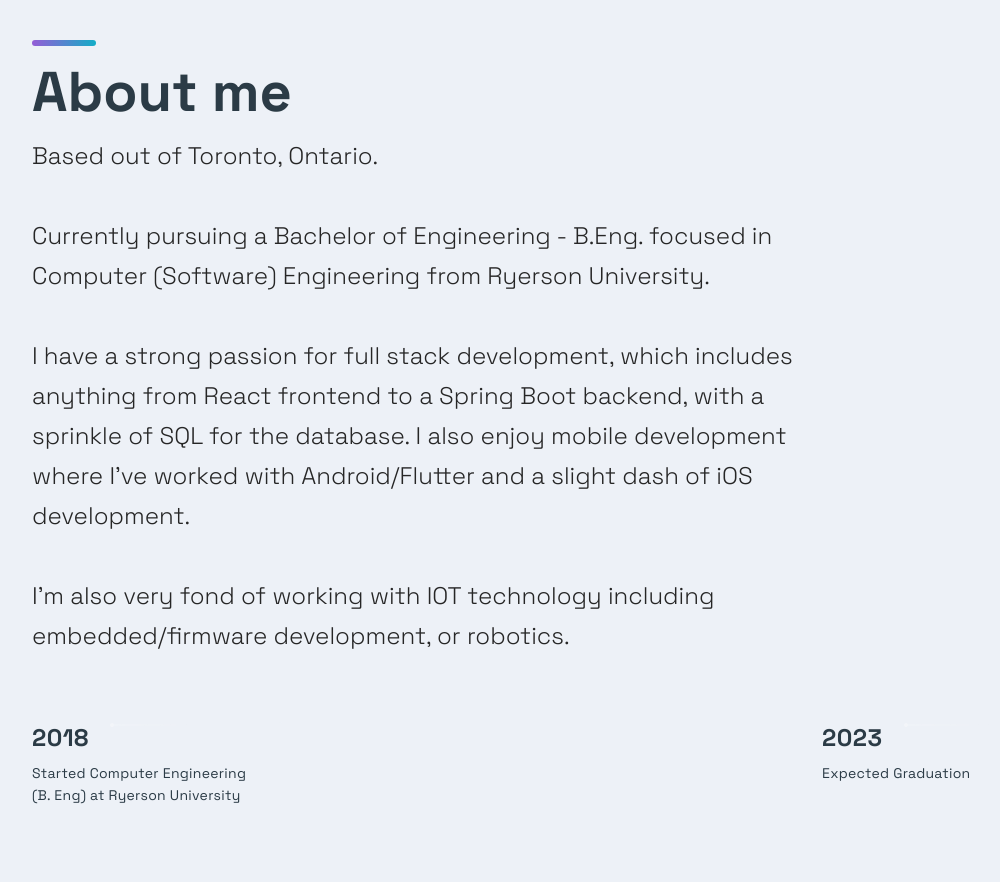
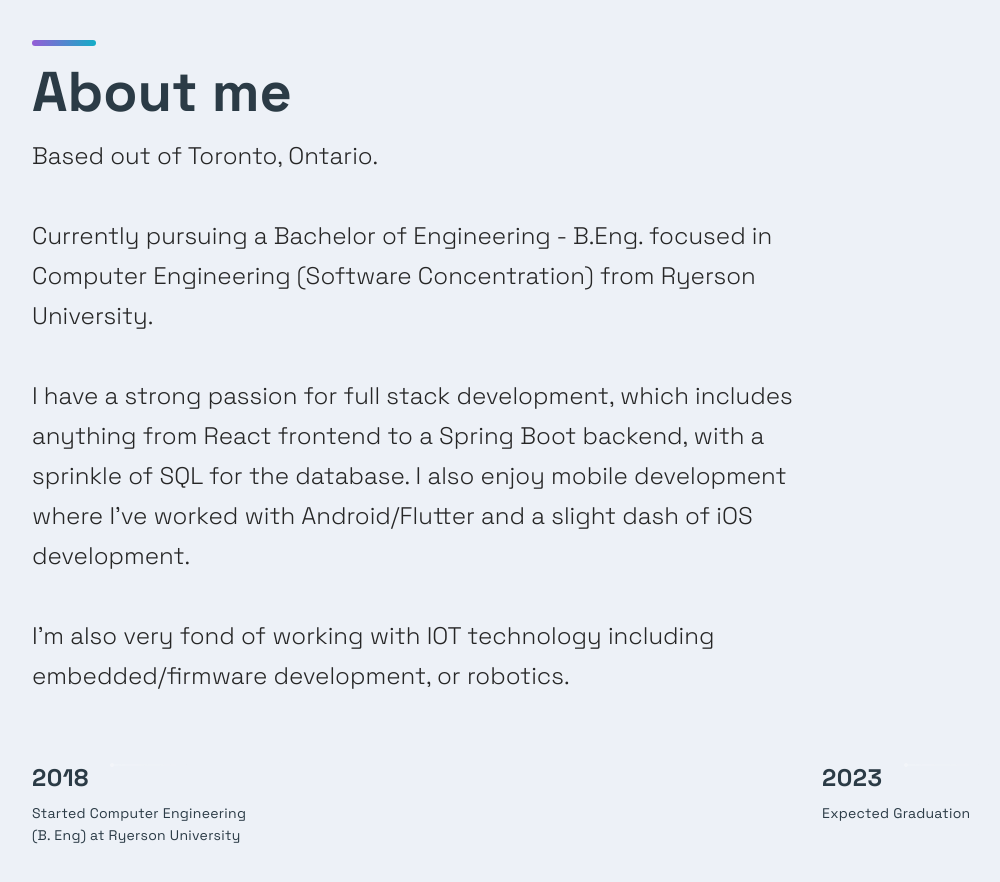
Before and after one commit to DeluxeViper/DeluxeViper.github.io, a Next.js app: page / in a window 1280 px wide. Shown: the part 5600-6482 px from the top of the page, without its empty margins (88-1088 px from the left). Built offline with nearby package versions, Linux system fonts and the light colour scheme.

Commit message:
feat(header): fixed styles

```diff
--- a/src/components/Header/HeaderStyles.js
+++ b/src/components/Header/HeaderStyles.js
@@ -56,6 +56,10 @@ export const Span = styled.span`
 export const LinksDiv = styled.div`
   padding-left: 20px;
   display: flex;
+
+  @media (max-width: 870px) {
+    display: block;
+  }
 
   @media ${(props) => props.theme.breakpoints.md} {
     display: block;
@@ -200,6 +204,10 @@ export const HeaderItem = styled.li`
   @media ${(props) => props.theme.breakpoints.sm} {
     padding: 0.25rem;
   }
+
+  @media (max-width: 761px) {
+    padding: 0.25rem;
+  }
 `;
 
 export const BackgroundDiv = styled.div`
--- a/src/components/TimeLine/TimeLine.js
+++ b/src/components/TimeLine/TimeLine.js
@@ -80,7 +80,8 @@ const Timeline = () => {
         Based out of Toronto, Ontario.
         <br /> <br />
         Currently pursuing a Bachelor of Engineering - B.Eng. focused in
-        Computer (Software) Engineering from Ryerson University. <br />
+        Computer Engineering (Software Concentration) from Ryerson University.{" "}
+        <br />
         <br />I have a strong passion for full stack development, which includes
         anything from React frontend to a Spring Boot backend, with a sprinkle
         of SQL for the database. I also enjoy mobile development where I've
```
